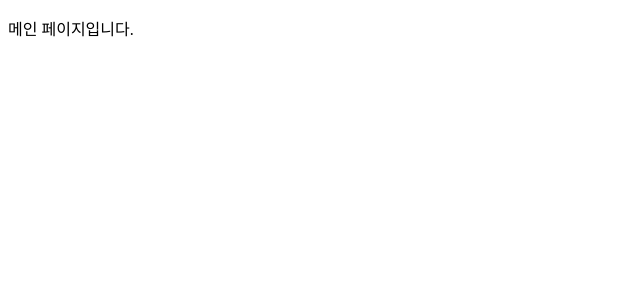
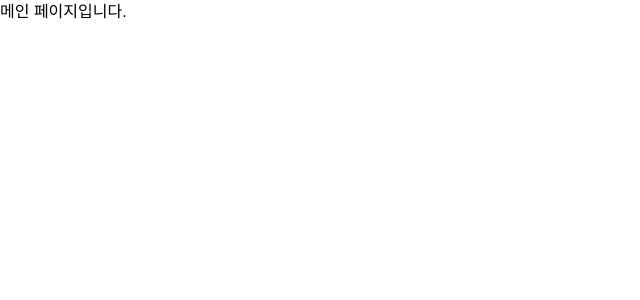
Before and after one commit to y5037/Rolling, a React (Create React App) app: page / in a window 1280 px wide. Shown: the top 300 px of the page, without its empty margins (0-640 px from the left). Built offline with nearby package versions, Linux system fonts and the light colour scheme; a web font is replaced by a local one.

Commit message:
feat:1.GlobalStyle 컴포넌트에 폰트 두께 300, 500 추가 2.App.js에 GlobalStyle 컴포넌트 적용완료

```diff
--- a/src/App.jsx
+++ b/src/App.jsx
@@ -1,10 +1,12 @@
 import React from "react";
 import { BrowserRouter, Routes, Route } from "react-router-dom";
 import MainPage from "./pages/MainPage";
+import GlobalStyle from "./styles/GlobalStyle";
 
 function App() {
   return (
     <React.StrictMode>
+      <GlobalStyle />
       <BrowserRouter>
         <Routes>
           <Route path="/" element={<MainPage />} />
--- a/src/styles/GlobalStyle.jsx
+++ b/src/styles/GlobalStyle.jsx
@@ -1,8 +1,18 @@
 import { createGlobalStyle } from "styled-components";
 
-const GlobalStyle = createGlobalStyle = `
+const GlobalStyle = createGlobalStyle `
 
 /* 폰트 */
+
+@font-face {
+  font-family: 'Pretendard';
+  font-style: normal;
+  font-weight: 300;
+  src: url(/assets/fonts/pretendard/Pretendard-Light.woff2) format('woff2'),
+    url(/assets/fonts/pretendard/Pretendard-Light.woff) format('woff'),
+    url(/assets/fonts/pretendard/Pretendard-Light.otf) format('opentype');
+}
+
 @font-face {
   font-family: 'Pretendard';
   font-style: normal;
@@ -10,6 +20,15 @@ const GlobalStyle = createGlobalStyle = `
   src: url(/assets/fonts/pretendard/Pretendard-Regular.woff2) format('woff2'),
     url(/assets/fonts/pretendard/Pretendard-Regular.woff) format('woff'),
     url(/assets/fonts/pretendard/Pretendard-Regular.otf) format('opentype');
+}
+
+@font-face {
+  font-family: 'Pretendard';
+  font-style: normal;
+  font-weight: 500;
+  src: url(/assets/fonts/pretendard/Pretendard-Medium.woff2) format('woff2'),
+    url(/assets/fonts/pretendard/Pretendard-Medium.woff) format('woff'),
+    url(/assets/fonts/pretendard/Pretendard-Medium.otf) format('opentype');
 }
 
 @font-face {
```
Also changed, not shown: src/assets/fonts/pretendard/Pretendard-Light.woff (added), 1 other file (tests, documents, lock files or other folders).
